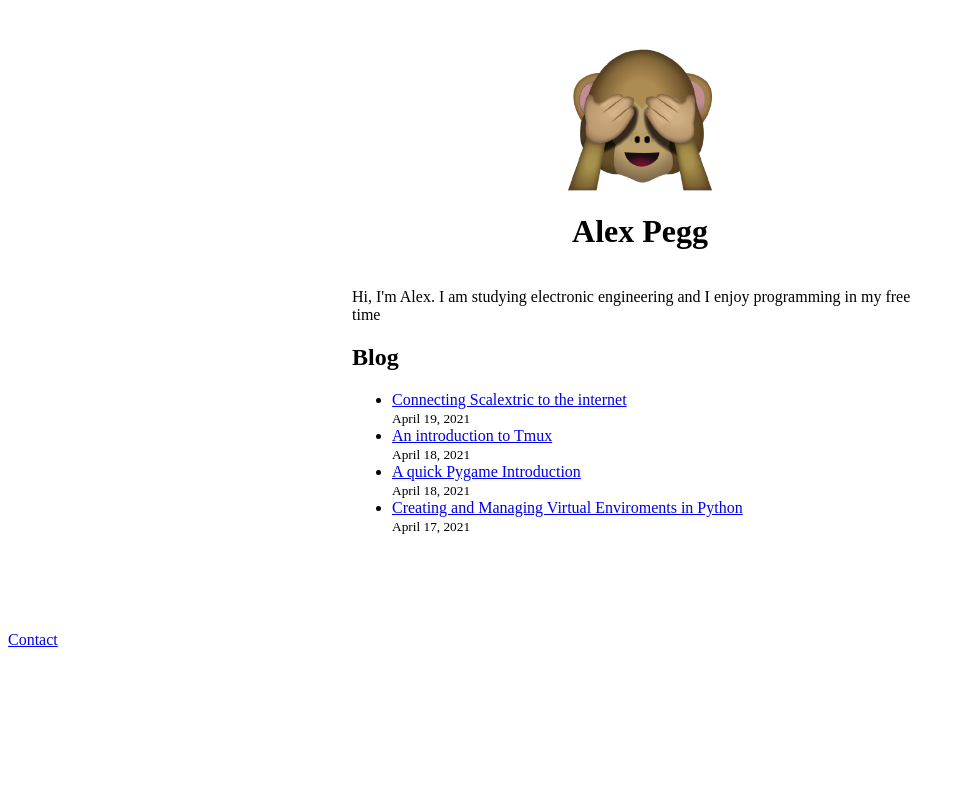
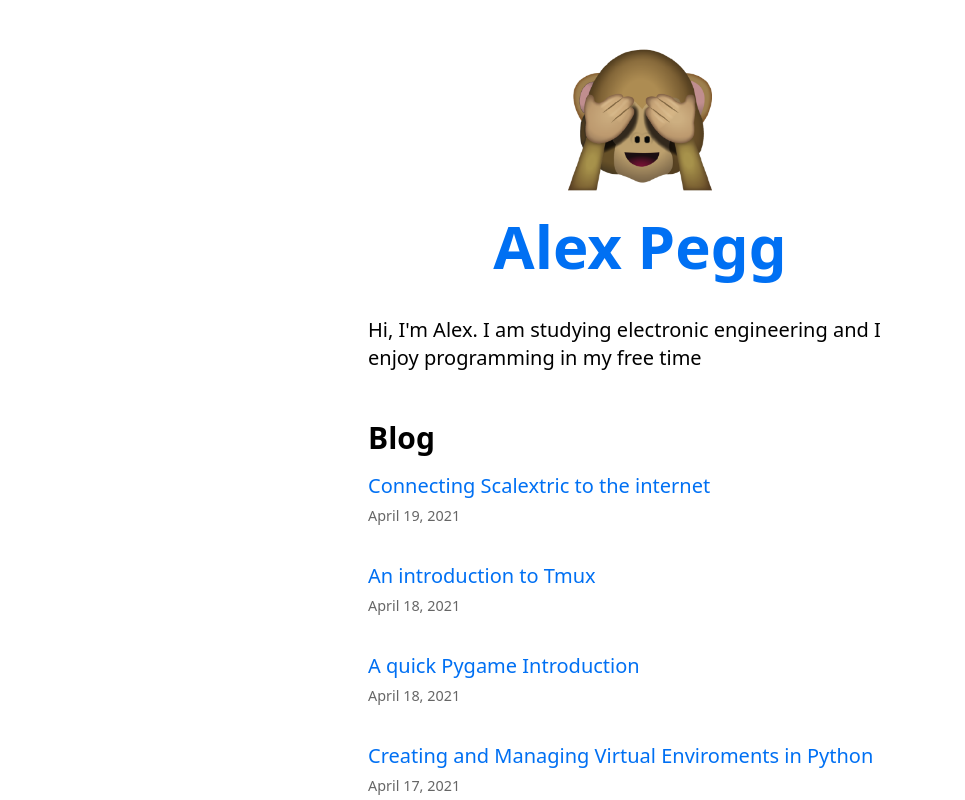
Before and after one commit to Alex40144/Personal-Website, a Next.js app: page / in a window 1280 px wide. Shown: the top 800 px of the page, without its empty margins (0-965 px from the left). Built offline with nearby package versions, Linux system fonts and the light colour scheme.

Commit message:
fixed markdown h

```diff
--- /dev/null
+++ b/next.config.js
@@ -0,0 +1,5 @@
+module.exports = {
+    future: {
+      webpack5: true,
+    },
+  }
--- a/styles/global.css
+++ b/styles/global.css
@@ -1,3 +1,23 @@
+@import "tailwindcss/base";
+@import "tailwindcss/utilities";
+@import "tailwindcss/components";
+
+@layer base {
+    h1 {
+      @apply text-3xl font-bold py-6;
+    }
+    h2 {
+      @apply text-2xl font-bold py-4;
+    }
+    h3 {
+        @apply text-xl font-bold py-2;
+    }
+    h4 {
+        @apply text-lg font-bold py-2;
+    }
+  }
+
+
 pre {
     background-color: rgb(223, 223, 223);
     border-left: 4px solid #0070f3;
```
Also changed, not shown: 1 other file (tests, documents, lock files or other folders).
